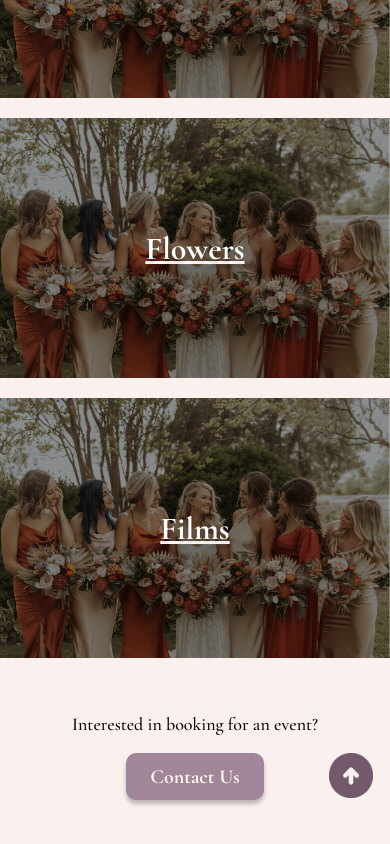
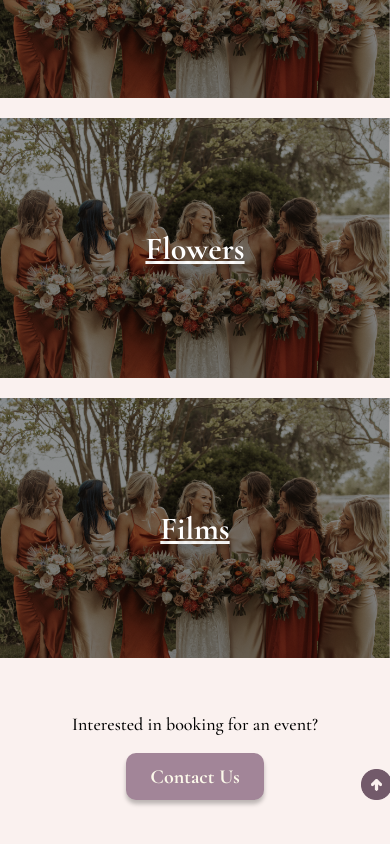
Before and after one commit to include-davis/bloom-and-vine, a React (Create React App) app in the folder bloom-and-vine/: page /Gallery in a window 390 px wide. Shown: the part 537-1381 px from the top of the page. Built offline with nearby package versions, Linux system fonts and the light colour scheme; no server answers; a web font is replaced by a local one.

Commit message:
Converted scroll to top button into component

```diff
--- a/bloom-and-vine/src/Components/contact-display/contactDisplay.css
+++ b/bloom-and-vine/src/Components/contact-display/contactDisplay.css
@@ -1,6 +1,6 @@
 @import url('https://fonts.googleapis.com/css2?family=Cormorant+Garamond:ital,wght@0,300;0,400;0,500;0,600;0,700;1,300;1,400;1,500;1,600;1,700&family=Italiana&display=swap');
 
-#bottomText{
+#bottomText {
     font-family: 'Cormorant Garamond';
     font-size: 2.5em;
     font-weight: 500;
@@ -8,20 +8,15 @@
     letter-spacing: 0em;
     text-align: center;
 }
-#bottomButtons{
+
+#bottomButtons {
     display: flex;
     flex-direction: row;
     justify-content: center;
     margin-bottom: 50px;
 }
-#arrowButton{
-    width: 44.17px;
-    position: absolute;
-    margin-left: 90vw;
-    margin-top: 60px;
-    cursor: pointer;
-}
-#contactButtonM{
+
+#contactButtonM {
     display: flex;
     background-color: rgba(162, 133, 152, 1);
     color: rgba(252, 249, 234, 1);
@@ -47,23 +42,24 @@
 }
 
 @media screen and (max-width: 1250px) {
-    #contactButtonM{
-    font-size: 2em;
+    #contactButtonM {
+        font-size: 2em;
     }
 }
 @media screen and (max-width: 1010px) {
-    #contactButtonM{
-    font-size: 1.7em;
-    height: 65px;
+    #contactButtonM {
+        font-size: 1.7em;
+        height: 65px;
     }
 }
 
 @media screen and (max-width: 480px) {
-    #bottomText{
-    font-size: 1.125em;
-    margin-top: 35px;
+    #bottomText {
+        font-size: 1.125em;
+        margin-top: 35px;
     }
-    #contactButtonM{
+
+    #contactButtonM {
         font-family: 'Cormorant Garamond';
         font-style: normal;
         font-weight: 700;
@@ -74,7 +70,7 @@
         height: 47px;
         width: 138px;
     }
-    #arrowButton{
+    #arrowButton {
         width: 44.17px;
         position: absolute;
         margin-left: 80vw;
--- a/bloom-and-vine/src/Components/contact-display/contactDisplay.js
+++ b/bloom-and-vine/src/Components/contact-display/contactDisplay.js
@@ -1,14 +1,6 @@
 import { NavLink } from "react-router-dom";
-import topOfPageArrow from "../../Images/topOfPageArrow.png"
+import ScrollToTopButton from "../scroll-to-top-button/scrollToTop";
 import './contactDisplay.css'
-
-function scrollToTop() {
-    window.scrollTo({
-        top: 0,
-        left: 0,
-        behavior: 'smooth'
-      });
-}
 
 export default function ContactDisplay () {
     return (
@@ -18,7 +10,7 @@ export default function ContactDisplay () {
                 <NavLink id = "contactButtonM" to="/Contact">
                     <div >Contact Us</div>
                 </NavLink>
-                <img onClick= {scrollToTop} id = "arrowButton" src={topOfPageArrow}  />
+                <ScrollToTopButton />
             </div>
 
         </div>
--- /dev/null
+++ b/bloom-and-vine/src/Components/scroll-to-top-button/scrollToTop.css
@@ -0,0 +1,13 @@
+.scroll-to-top-button {
+    width: 4vw;
+    position: absolute;
+    margin: 3.75em 0 1.875em 93vw;
+    cursor: pointer;
+}
+
+@media screen and (max-width: 500px) {
+    .scroll-to-top-button {
+        width: 8vw;
+        margin: 1em 0 0 93vw;
+    }
+}
--- /dev/null
+++ b/bloom-and-vine/src/Components/scroll-to-top-button/scrollToTop.js
@@ -0,0 +1,16 @@
+import topOfPageArrow from "../../Images/topOfPageArrow.png"
+import './scrollToTop.css'
+
+function scrollToTop() {
+    window.scrollTo({
+        top: 0,
+        left: 0,
+        behavior: 'smooth'
+    });
+}
+
+export default function ScrollToTopButton() {
+    return (
+        <img onClick= {scrollToTop} className="scroll-to-top-button" src={topOfPageArrow} />
+    )
+}
```
